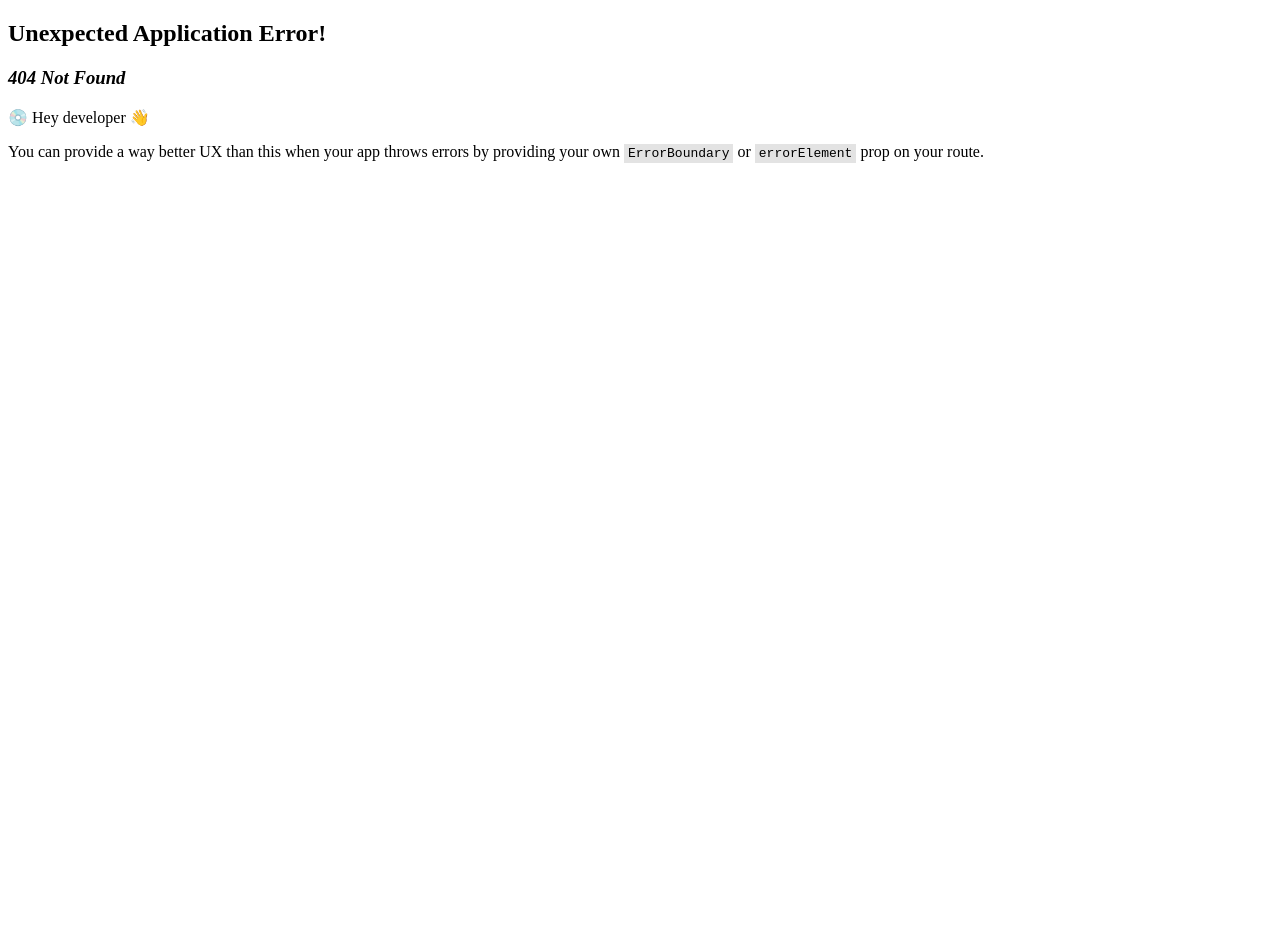
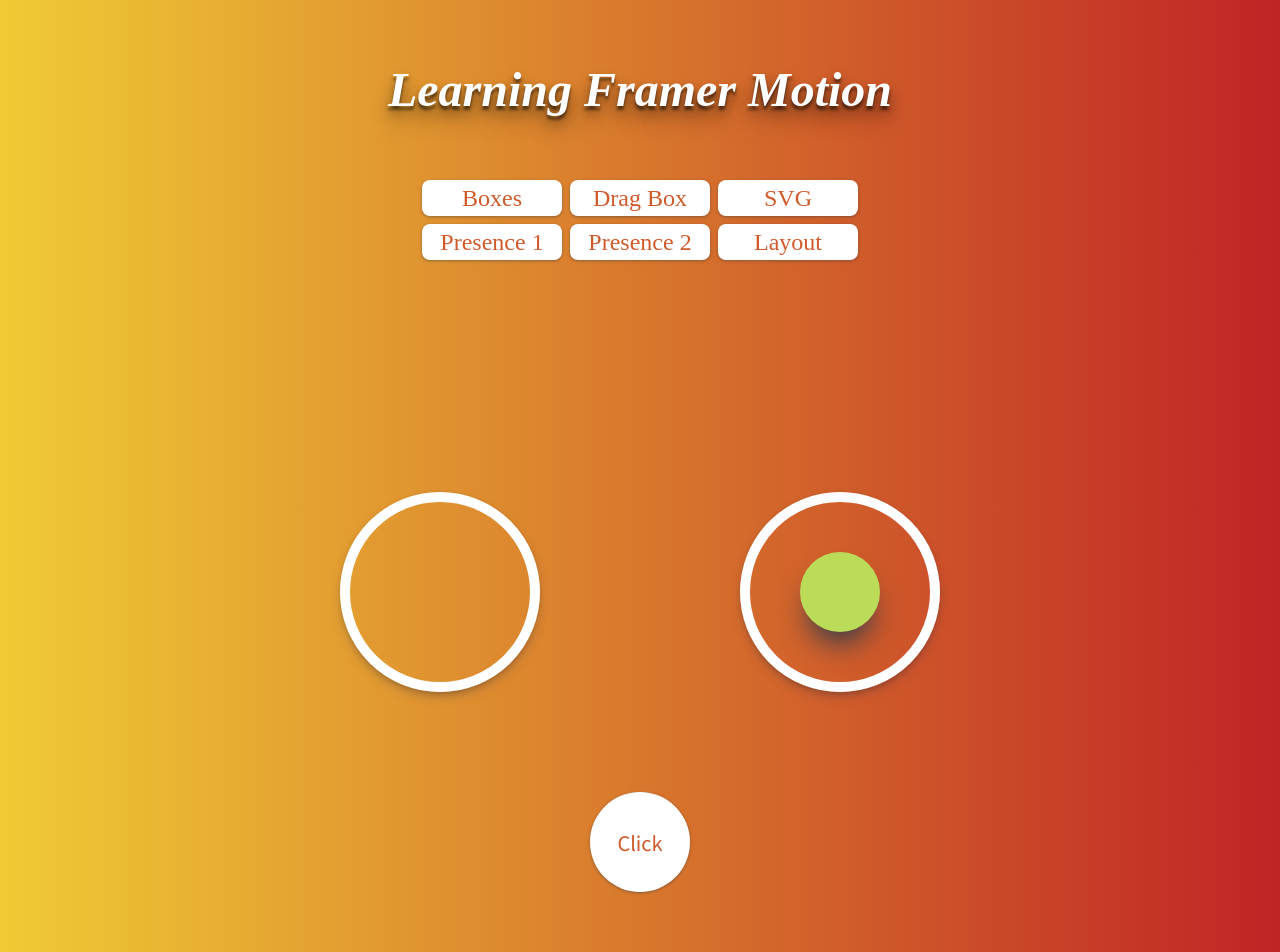
Before and after one commit to engulfedInFlames/react-framer_motion, a React (Create React App) app: page /layout in a window 1280 px wide. Before the commit this address had no page. Shown: the top 952 px of the page. Before the commit the page ends 800 px from the top, so only its background shows below. Built offline with nearby package versions, Linux system fonts and the light colour scheme.

Commit message:
Completed learning the basic concept of 'Layout'

```diff
--- a/src/routers/Root.tsx
+++ b/src/routers/Root.tsx
@@ -11,6 +11,18 @@
   a {
     text-decoration: none;
     color:inherit;
+    box-shadow: rgba(60, 64, 67, 0.3) 0px 1px 2px 0px, rgba(60, 64, 67, 0.15) 0px 1px 3px 1px;
+      &:active {
+        box-shadow: rgba(50, 50, 93, 0.25) 0px 30px 60px -12px inset,
+    rgba(0, 0, 0, 0.3) 0px 18px 36px -18px inset;
+      }
+  }
+  button {
+    box-shadow: rgba(60, 64, 67, 0.3) 0px 1px 2px 0px, rgba(60, 64, 67, 0.15) 0px 1px 3px 1px;
+      &:active {
+        box-shadow: rgba(50, 50, 93, 0.25) 0px 30px 60px -12px inset,
+    rgba(0, 0, 0, 0.3) 0px 18px 36px -18px inset;
+      }
   }
   body {
     min-height:200vh;
@@ -52,10 +64,8 @@
     width: 140px;
     text-align: center;
     background-color: white;
-    border-radius: 16px;
+    border-radius: 8px;
     padding: 6px 6px;
-    box-shadow: rgba(0, 0, 0, 0.19) 0px 10px 20px,
-      rgba(0, 0, 0, 0.23) 0px 6px 6px;
   }
 `;
 
@@ -70,9 +80,9 @@
         <Link to="boxes">Boxes</Link>
         <Link to="drag-box">Drag Box</Link>
         <Link to="svg">SVG</Link>
-        <Link to="presence">Presence</Link>
-        <Link to="/">Empty</Link>
-        <Link to="/">Empty</Link>
+        <Link to="presence1">Presence 1</Link>
+        <Link to="presence2">Presence 2</Link>
+        <Link to="Layout">Layout</Link>
       </Nav>
 
       <Outlet />
--- /dev/null
+++ b/src/routers/components/Layout.tsx
@@ -0,0 +1,86 @@
+import { motion } from "framer-motion";
+import { useState } from "react";
+import styled from "styled-components";
+
+const Wrapper = styled(motion.div)`
+  position: relative;
+  width: 600px;
+  height: 600px;
+  display: flex;
+  flex-direction: column;
+  justify-content: center;
+  align-items: center;
+  margin: 0 auto;
+`;
+
+const BoxContainer = styled.div`
+  width: 100%;
+  display: flex;
+  justify-content: space-between;
+  align-items: center;
+`;
+
+const BigCircle = styled.div`
+  width: 200px;
+  height: 200px;
+  display: flex;
+  justify-content: center;
+  align-items: center;
+  background-color: rgba(255, 255, 255, 0);
+  border-radius: 50%;
+  border: 10px solid white;
+  box-shadow: rgba(50, 50, 93, 0.25) 0px 6px 12px -2px,
+    rgba(0, 0, 0, 0.3) 0px 3px 7px -3px;
+`;
+
+const SmallCircle = styled(motion.div)`
+  width: 80px;
+  height: 80px;
+  background-color: #badc58;
+  border-radius: 50%;
+  box-shadow: rgb(38, 57, 77) 0px 20px 30px -10px;
+`;
+
+const Btns = styled.div`
+  position: absolute;
+  bottom: 0;
+`;
+
+const Btn = styled.button`
+  width: 100px;
+  height: 100px;
+  font-size: 20px;
+  color: #d05a2a;
+  background-color: white;
+  border: none;
+  border-radius: 50%;
+`;
+
+const boxPresenceVars = {};
+
+function Layout() {
+  const [clicked, setClicked] = useState(false);
+  const onClick = () => {
+    setClicked((prev) => !prev);
+  };
+  return (
+    <>
+      <Wrapper>
+        {/* framer-motion은 css 상태가 변화하는 것을 감지한다. */}
+        <BoxContainer>
+          <BigCircle>
+            {clicked ? <SmallCircle layoutId="sm-circle"></SmallCircle> : null}
+          </BigCircle>
+          <BigCircle>
+            {clicked ? null : <SmallCircle layoutId="sm-circle"></SmallCircle>}
+          </BigCircle>
+        </BoxContainer>
+        <Btns>
+          <Btn onClick={onClick}>Click</Btn>
+        </Btns>
+      </Wrapper>
+    </>
+  );
+}
+
+export default Layout;
--- a/src/routers/Presence.tsx
+++ b/src/routers/components/Presence1.tsx
@@ -8,36 +8,29 @@
   height: 600px;
   display: flex;
   flex-direction: column;
-  flex-direction: center;
   justify-content: center;
   align-items: center;
-  border-radius: 2%;
   margin: 0 auto;
 `;
 
 const Box = styled(motion.div)`
   width: 200px;
   height: 200px;
-  justify-self: center;
-  align-self: center;
-  display: grid;
-  grid-template-columns: 1fr 1fr;
-  grid-template-rows: 1fr 1fr;
   background-color: #f1f2f6;
   border-radius: 25%;
   box-shadow: rgb(38, 57, 77) 0px 20px 30px -10px;
 `;
 
 const Btn = styled.button`
+  width: 100px;
+  height: 100px;
   position: absolute;
   bottom: 0;
   font-size: 20px;
   color: #d05a2a;
   background-color: white;
-  padding: 6px 20px;
   border: none;
-  border-radius: 6px;
-  box-shadow: rgba(0, 0, 0, 0.19) 0px 10px 20px, rgba(0, 0, 0, 0.23) 0px 6px 6px;
+  border-radius: 50%;
 `;
 
 const boxPresenceVars = {
@@ -56,7 +49,7 @@
   },
 };
 
-function Presence() {
+function Presence1() {
   const [display, setDisplay] = useState(false);
   const onClick = () => {
     setDisplay((prev) => !prev);
@@ -83,4 +76,4 @@
   );
 }
 
-export default Presence;
+export default Presence1;
--- /dev/null
+++ b/src/routers/components/Presence2.tsx
@@ -0,0 +1,115 @@
+import { AnimatePresence, motion, Variants } from "framer-motion";
+import { useState } from "react";
+import styled from "styled-components";
+
+const Wrapper = styled(motion.div)`
+  position: relative;
+  width: 100%;
+  height: 600px;
+  display: flex;
+  justify-content: center;
+  align-items: center;
+  border-radius: 2%;
+  margin: 0 auto;
+`;
+
+const Box = styled(motion.div)`
+  position: absolute;
+  top: 40%;
+  width: 200px;
+  height: 120px;
+  display: flex;
+  justify-content: center;
+  align-items: center;
+  font-size: 28px;
+  font-weight: bold;
+  color: #d05a2a;
+  background-color: #f1f2f6;
+  border-radius: 15px;
+  box-shadow: rgb(38, 57, 77) 0px 20px 30px -10px;
+`;
+
+const Btns = styled.div`
+  position: absolute;
+  bottom: 0;
+`;
+
+const Btn = styled.button`
+  width: 60px;
+  height: 60px;
+  font-size: 20px;
+  color: #d05a2a;
+  background-color: white;
+  margin: 0 4px;
+  border: none;
+  border-radius: 50%;
+`;
+
+const silderVars: Variants = {
+  invisible: (isRight: boolean) => ({
+    x: isRight ? 300 : -300,
+    scale: 0,
+    opacity: 0,
+  }),
+  appear: {
+    x: 0,
+    scale: 1,
+    opacity: 1,
+    transition: {
+      duration: 0.5,
+    },
+  },
+  disappear: (isRight: boolean) => ({
+    x: isRight ? -300 : 300,
+    scale: 0,
+    opacity: 0,
+    transition: {
+      duration: 0.5,
+    },
+  }),
+};
+
+function Presence2() {
+  // React는 key 값만 바뀌면 요소가 사라졌다고 인식
+  const [value, setValue] = useState(1);
+  const [isRight, setIsRight] = useState(true);
+  const slideToLeft = () => {
+    setIsRight(false);
+    setValue((prev) => (prev === 1 ? 10 : prev - 1));
+  };
+  const slideToRight = () => {
+    setIsRight(true);
+    setValue((prev) => (prev === 10 ? 1 : prev + 1));
+  };
+  return (
+    <>
+      <Wrapper>
+        <AnimatePresence custom={isRight}>
+          {/* cutstom prop은 variants를 사용자 설정할 수 있게 한다. */}
+          {/* cutstom prop은 AnimatePresence와 child 둘 모두에 부여해야 한다. */}
+          {/* AnimatePresence에 mode="wait"을 속성으로 부여하면 첫 번째 애니메이션이 끝나고나서 다음 것이 실행된다.  */}
+          <Box
+            custom={isRight}
+            variants={silderVars}
+            initial="invisible"
+            animate="appear"
+            exit="disappear"
+            key={value}
+          >
+            {value}
+          </Box>
+        </AnimatePresence>
+        <Btns>
+          <Btn onClick={slideToLeft}>
+            <i className="fa-solid fa-chevron-left"></i>
+          </Btn>
+          <Btn onClick={slideToRight}>
+            <i className="fa-solid fa-chevron-right"></i>
+          </Btn>
+        </Btns>
+      </Wrapper>
+    </>
+  );
+}
+
+export default Presence2;
```
Also changed, not shown: src/routers/Router.tsx (+16 -6 lines), src/routers/components/Boxes.tsx (renamed from src/routers/Boxes.tsx), src/routers/components/DragBox.tsx (renamed from src/routers/DragBox.tsx), src/routers/components/SVG.tsx (renamed from src/routers/SVG.tsx).
